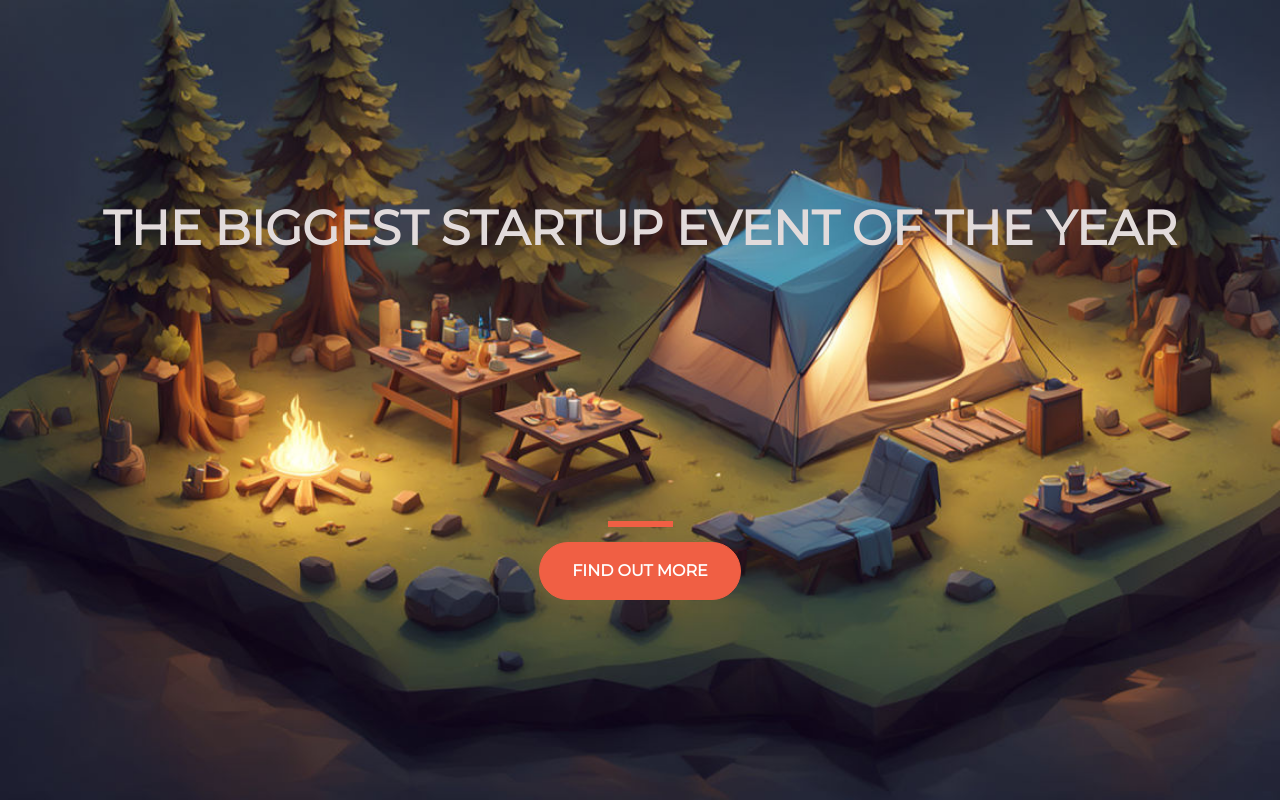
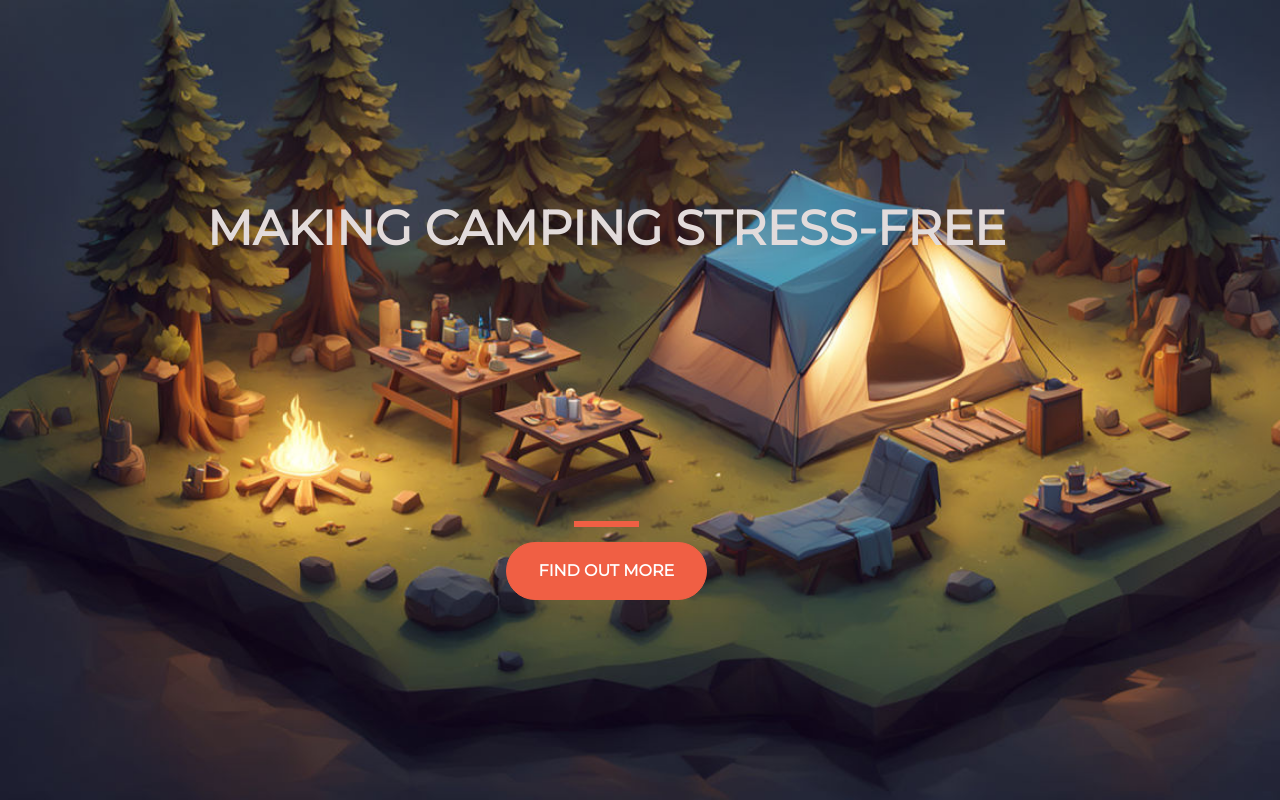
Before and after one commit to DAltier/LandingPage, a plain HTML site: page index.html in a window 1280 px wide. Drawn offline with nearby package versions, Linux system fonts and the light colour scheme.

Commit message:
updated text

```diff
--- a/index.html
+++ b/index.html
@@ -24,7 +24,7 @@
       <div class="row">
         <header class="text-center col-12">
           <h1 class="text-uppercase">
-            <strong>the biggest startup event of the year</strong>
+            <strong>making camping stress-free</strong>
           </h1>
         </header>
         <div class="buffer col-12"></div>
```
